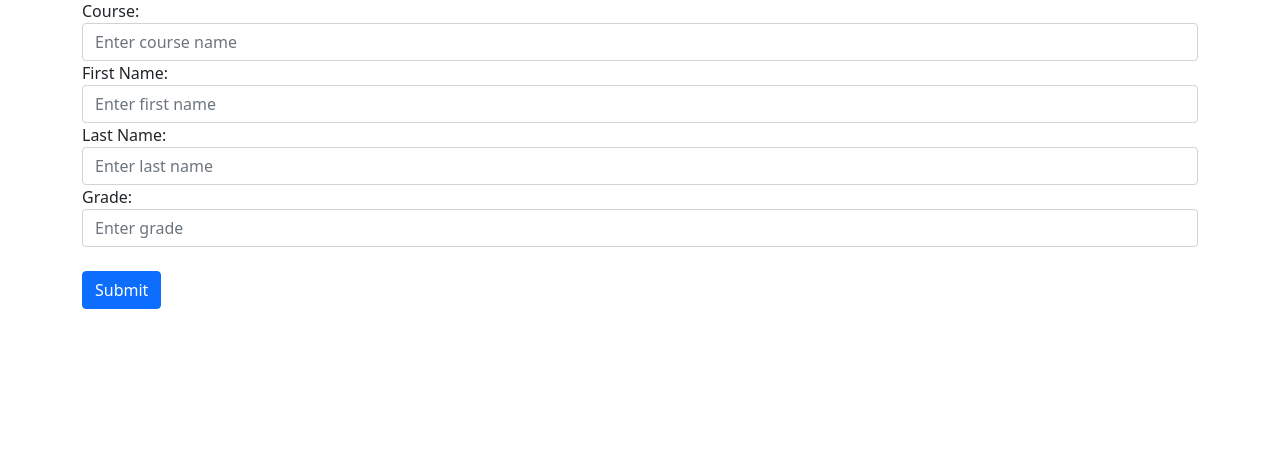
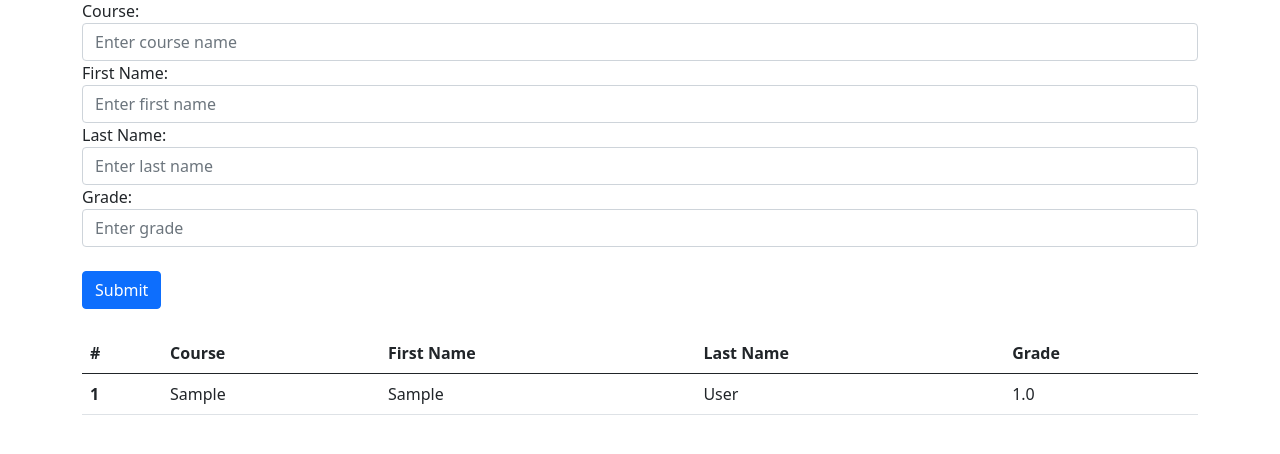
Before and after one commit to manrajbhullar/grades_app, a Flask app: page / in a window 1280 px wide. Shown: the part 97-551 px from the top of the page. Run offline with Flask 2, Linux system fonts and the light colour scheme; tables that the repository leaves empty hold one stand-in row (values such as "Sample post"); some libraries are stand-ins or nearby versions.

Commit message:
added grades list

```diff
--- a/entry/app.py
+++ b/entry/app.py
@@ -35,10 +35,24 @@ def enter_grade():
             session.commit()
             session.close()
 
+            session = DB_SESSION()
+            grades_query = session.query(Grade).all()
+            session.close()
+            grades = []
+            for grade in grades_query:
+                grades.append(grade.to_dict())
+
             requests.get(f'http://{ANALYTICS_IP}:8100/update_stats')
-            return render_template('index.html')
+            return render_template('index.html', existing_grades=grades)
 
-    return render_template('index.html')
+    session = DB_SESSION()
+    grades_query = session.query(Grade).all()
+    session.close()
+    grades = []
+    for grade in grades_query:
+        grades.append(grade.to_dict())
+
+    return render_template('index.html', existing_grades=grades)
 
 
 if __name__ == "__main__":
--- a/entry/templates/index.html
+++ b/entry/templates/index.html
@@ -23,25 +23,46 @@
             <form action="/", method="POST">
                 <div class="form-group">
                   <label for="course">Course:</label>
-                  <input type="text" class="form-control" id="course" placeholder="Enter course name" name="course">
+                  <input type="text" minlength="1" maxlength="25" class="form-control" id="course" placeholder="Enter course name" name="course">
                 </div>
                 <div class="form-group">
                   <label for="first_name">First Name:</label>
-                  <input type="text" class="form-control" id="first_name" placeholder="Enter first name" name="first_name">
+                  <input type="text" minlength="1" maxlength="25" class="form-control" id="first_name" placeholder="Enter first name" name="first_name">
                 </div>
                 <div class="form-group">
                     <label for="last_name">Last Name:</label>
-                    <input type="text" class="form-control" id="last_name" placeholder="Enter last name" name="last_name">
+                    <input type="text" minlength="1" maxlength="25" class="form-control" id="last_name" placeholder="Enter last name" name="last_name">
                 </div>
                 <div class="form-group">
                     <label for="grade">Grade:</label>
-                    <input type="number" step=".01" class="form-control" id="grade" placeholder="Enter grade" name="grade">
+                    <input type="number" step=".01"  min="0" max="100" class="form-control" id="grade" placeholder="Enter grade" name="grade">
                 </div>
                 <br>
                 <button type="submit" class="btn btn-primary">Submit</button>
             </form>
+                <br>
+                <table class="table table-hover">
+                    <thead>
+                      <tr>
+                        <th scope="col">#</th>
+                        <th scope="col">Course</th>
+                        <th scope="col">First Name</th>
+                        <th scope="col">Last Name</th>
+                        <th scope="col">Grade</th>
+                      </tr>
+                    </thead>
+                    <tbody>
+                      {% for grade in existing_grades %}
+                      <tr>
+                        <th scope="row">{{grade['id']}}</th>
+                        <td>{{grade['course']}}</td>
+                        <td>{{grade['first_name']}}</td>
+                        <td>{{grade['last_name']}}</td>
+                        <td>{{grade['grade']}}</td>
+                      </tr>
+                      {% endfor %}
+                    </tbody>
+                 </table>
         </div>
-
     </body>
-
 </html>
```
